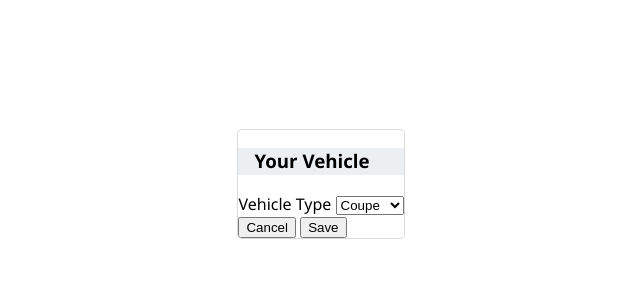
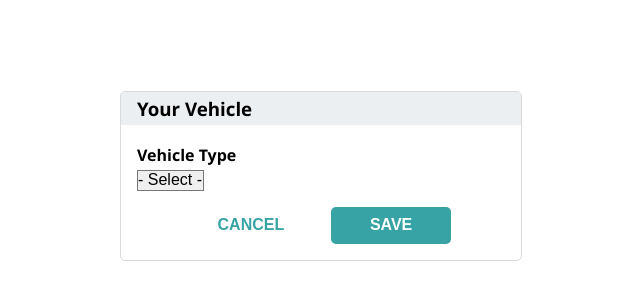
Before and after one commit to Technologic101/hartford, a website: page index.html in a window 1280 px wide. Shown: the part 224-524 px from the top of the page, without its empty margins (319-959 px from the left). Drawn offline with Linux system fonts and the light colour scheme.

Commit message:
Filling out styles

```diff
--- a/index.html
+++ b/index.html
@@ -15,13 +15,18 @@
       </header>
       <div class="card-form__body">
         <form>
-          <label for="vehicle-type">Vehicle Type</label>
-          <select name="vehicle-type">
-            <option value="coupe">Coupe</option>
-            <option value="minivan">Minivan</option>
-            <option value="sedan">Sedan</option>
-            <option value="suv">SUV</option>
-          </select>
+          <label for="vehicle-type" class="card-form__label">
+            Vehicle Type
+          </label>
+          <div class="card-form__select-wrapper">
+            <select name="vehicle-type" class="card-form__select">
+              <option value="">- Select -</option>
+              <option value="coupe">Coupe</option>
+              <option value="minivan">Minivan</option>
+              <option value="sedan">Sedan</option>
+              <option value="suv">SUV</option>
+            </select>
+          </div>
         </form>
       </div>
       <footer class="card-form__footer">
--- a/package.json
+++ b/package.json
@@ -11,5 +11,8 @@
   "license": "ISC",
   "devDependencies": {
     "sass": "^1.42.1"
+  },
+  "dependencies": {
+    "normalize-scss": "^7.0.1"
   }
 }
--- a/styles/card-form.scss
+++ b/styles/card-form.scss
@@ -4,11 +4,72 @@
   border: 1px solid colors.$grey-400;
   border-radius: 5px;
   overflow: hidden;
+  width: 25rem;
 
+  // Layout
   &__header {
     background-color: colors.$grey-200;
     padding: 0 1rem;
     font-weight: bold;
-    line-height: 1.4;
+    line-height: 1.8;
+  }
+
+  &__body {
+    padding: 1rem 1rem 0;
+  }
+
+  &__footer {
+    padding: 1rem 0 0;
+    display: flex;
+    justify-content: center;
+  }
+
+  // Elements
+  &__title {
+    padding: 0;
+    margin: 0;
+  }
+
+  &__label {
+    display: block;
+    font-weight: bold;
+    line-height: 1.8;
+  }
+
+  &__select {
+    -webkit-appearance: none;
+    appearance: none;
+  }
+
+  &__btn {
+    min-width: 120px;
+    text-transform: uppercase;
+    padding: .6rem 1rem;
+    border-radius: 5px;
+    border: 0;
+    margin: 0 .5rem 1rem;
+    cursor: pointer;
+    font-weight: bold;
+
+    &:focus {
+      outline: 1px solid colors.$grey-400;
+      outline-offset: 2px;
+    }
+
+    &--primary {
+      background-color: colors.$primary;
+      color: white;
+    }
+
+    &--secondary {
+      background-color: transparent;
+      color: colors.$primary;
+      transition: background-color 1s;
+
+      &:active, &:hover, &:focus {
+        background-color: colors.$primary-light;
+        transition: background-color 1s;
+      }
+    }
   }
 }
--- a/styles/main.scss
+++ b/styles/main.scss
@@ -1,2 +1,3 @@
-@use 'global.scss';
-@use 'card-form.scss';
+@import '../node_modules/normalize-scss/sass/normalize/import-now';
+@import 'global';
+@import 'card-form';
```
Also changed, not shown: build/main.css, 1 other file.
